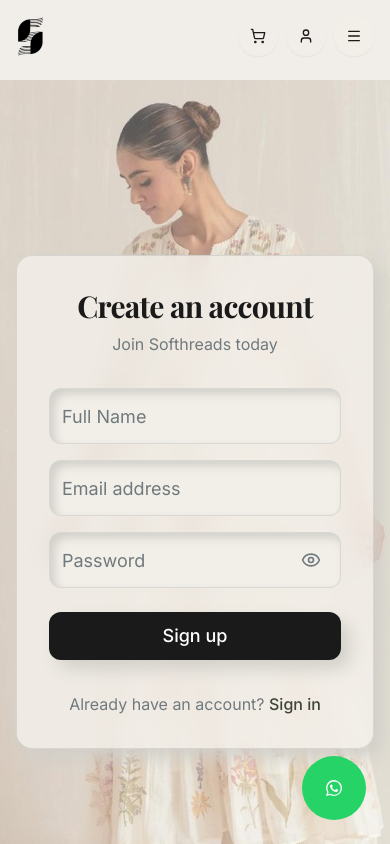
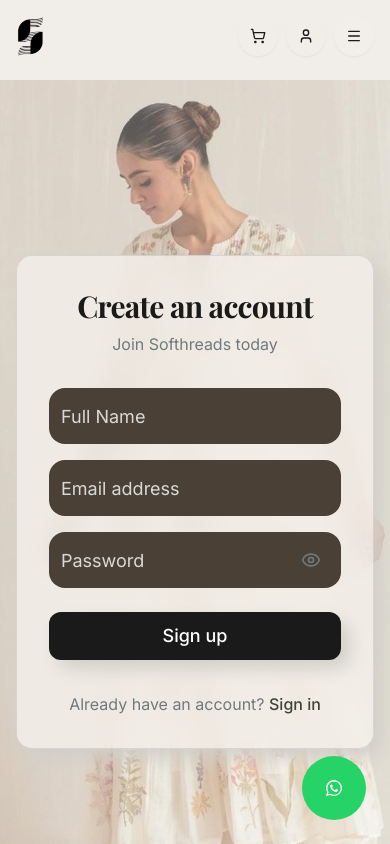
Before and after one commit to safwan125/softhreads, a Next.js app: page /register in a window 390 px wide. Shown: the top 844 px of the page. Built offline with nearby package versions, Linux system fonts and the light colour scheme; a web font is replaced by a local one.

Commit message:
Mobile menu redesign

```diff
--- a/src/app/login/page.tsx
+++ b/src/app/login/page.tsx
@@ -63,7 +63,7 @@ export default function LoginPage() {
                                 value={email}
                                 onChange={(e) => setEmail(e.target.value)}
                                 required
-                                className="h-14 rounded-xl bg-bg border border-secondary/20 shadow-neu-inset focus:ring-1 focus:ring-accent font-medium text-lg placeholder:font-normal"
+                                className="h-14 rounded-2xl bg-[#4A4036] text-white placeholder:text-white/80 border-none focus:ring-2 focus:ring-white/20 font-medium text-lg placeholder:font-normal"
                             />
                         </div>
                         <div className="relative">
@@ -73,7 +73,7 @@ export default function LoginPage() {
                                 value={password}
                                 onChange={(e) => setPassword(e.target.value)}
                                 required
-                                className="h-14 rounded-xl bg-bg border border-secondary/20 shadow-neu-inset focus:ring-1 focus:ring-accent font-medium text-lg placeholder:font-normal pr-12"
+                                className="h-14 rounded-2xl bg-[#4A4036] text-white placeholder:text-white/80 border-none focus:ring-2 focus:ring-white/20 font-medium text-lg placeholder:font-normal pr-12"
                             />
                             <button
                                 type="button"
--- a/src/app/register/page.tsx
+++ b/src/app/register/page.tsx
@@ -68,7 +68,7 @@ export default function RegisterPage() {
                                 value={name}
                                 onChange={(e) => setName(e.target.value)}
                                 required
-                                className="h-14 rounded-xl bg-bg border border-secondary/20 shadow-neu-inset focus:ring-1 focus:ring-accent font-medium text-lg placeholder:font-normal"
+                                className="h-14 rounded-2xl bg-[#4A4036] text-white placeholder:text-white/80 border-none focus:ring-2 focus:ring-white/20 font-medium text-lg placeholder:font-normal"
                             />
                         </div>
                         <div>
@@ -78,7 +78,7 @@ export default function RegisterPage() {
                                 value={email}
                                 onChange={(e) => setEmail(e.target.value)}
                                 required
-                                className="h-14 rounded-xl bg-bg border border-secondary/20 shadow-neu-inset focus:ring-1 focus:ring-accent font-medium text-lg placeholder:font-normal"
+                                className="h-14 rounded-2xl bg-[#4A4036] text-white placeholder:text-white/80 border-none focus:ring-2 focus:ring-white/20 font-medium text-lg placeholder:font-normal"
                             />
                         </div>
                         <div className="relative">
@@ -88,7 +88,7 @@ export default function RegisterPage() {
                                 value={password}
                                 onChange={(e) => setPassword(e.target.value)}
                                 required
-                                className="h-14 rounded-xl bg-bg border border-secondary/20 shadow-neu-inset focus:ring-1 focus:ring-accent font-medium text-lg placeholder:font-normal pr-12"
+                                className="h-14 rounded-2xl bg-[#4A4036] text-white placeholder:text-white/80 border-none focus:ring-2 focus:ring-white/20 font-medium text-lg placeholder:font-normal pr-12"
                             />
                             <button
                                 type="button"
```
